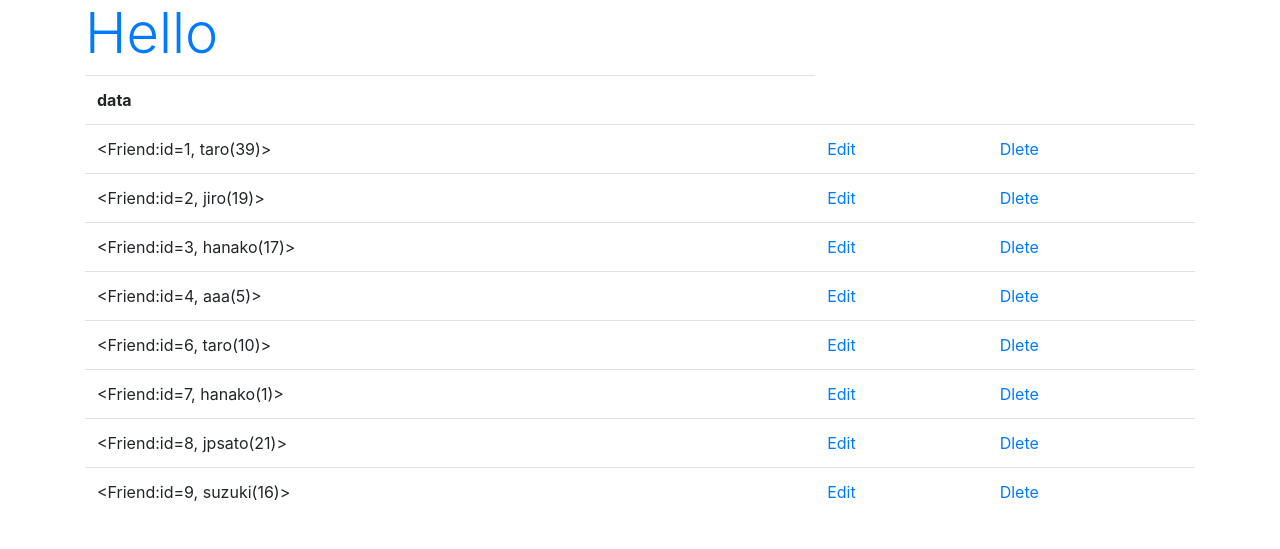
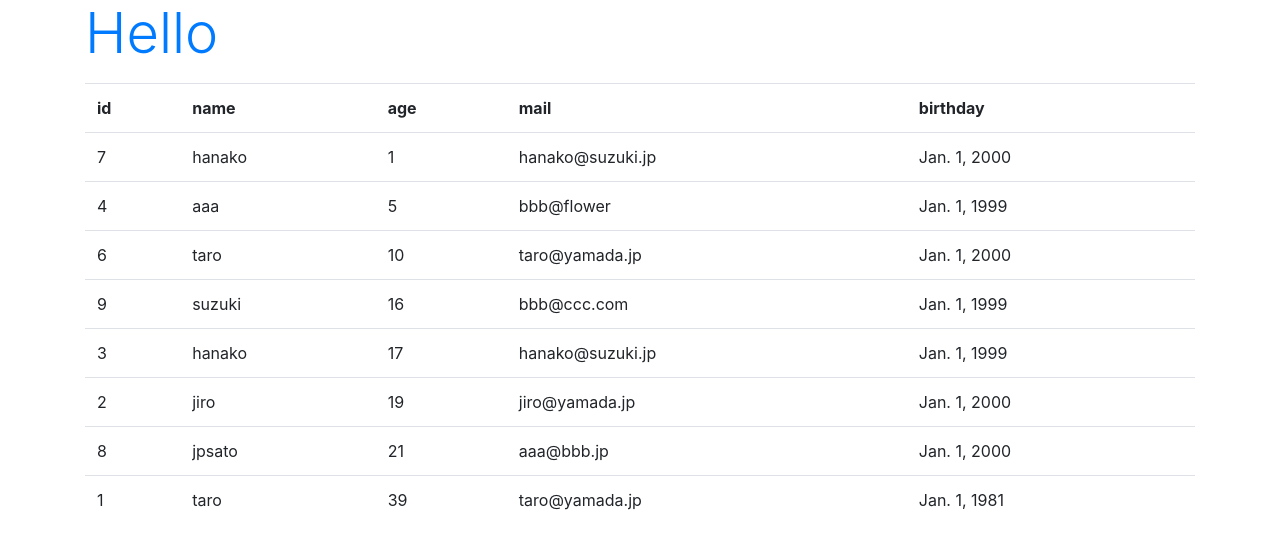
Before and after one commit to t7m3/Django3_20220221A0, a Django app: page /hello/ in a window 1280 px wide. Shown: the top 549 px of the page. Run offline with Django 3.2, Linux system fonts and the light colour scheme; data comes from the database, SQL or seed files in the repository; some libraries are stand-ins or nearby versions.

Commit message:
0036 2022-03-16  p232まで済み。

```diff
--- a/hello/templates/hello/index.html
+++ b/hello/templates/hello/index.html
@@ -14,15 +14,22 @@
         {{title}}</h1>
     <!-- <p class="h6 mt-4">{{data}}</p> -->
 
+    <p>{{message|safe}}</p>
     <table class="table">
         <tr>
-            <th>data</th>
+            <th>id</th>
+            <th>name</th>
+            <th>age</th>
+            <th>mail</th>
+            <th>birthday</th>
         </tr>
     {% for item in data %}
         <tr>
-            <td>{{item}}</td>
-            <td><a href="{% url 'edit' item.id %}">Edit</a></td>
-            <td><a href="{% url 'delete' item.id %}">Dlete</a></td>
+            <td>{{item.id}}</td>
+            <td>{{item.name}}</td>
+            <td>{{item.age}}</td>
+            <td>{{item.mail}}</td>
+            <td>{{item.birthday}}</td>
         </tr>
     {% endfor %}
     </table>
--- a/hello/views.py
+++ b/hello/views.py
@@ -19,9 +19,10 @@ class FriendDetail(DetailView):
     model = Friend
 
 def index(request):
-    data = Friend.objects.all()
+    data = Friend.objects.all().order_by('age')
     params = {
         'title':'Hello',
+        'message':'',
         'data': data,
     }
     return render(request, 'hello/index.html', params)
```
